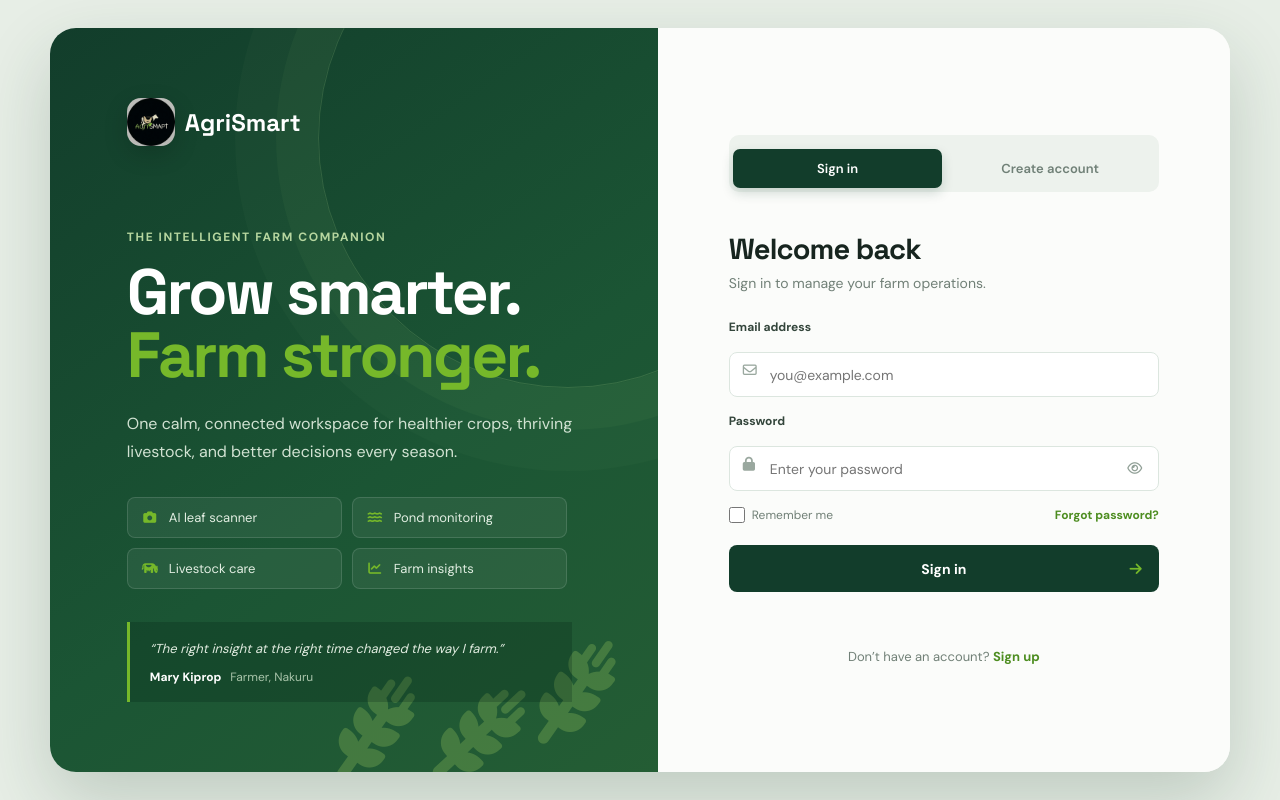
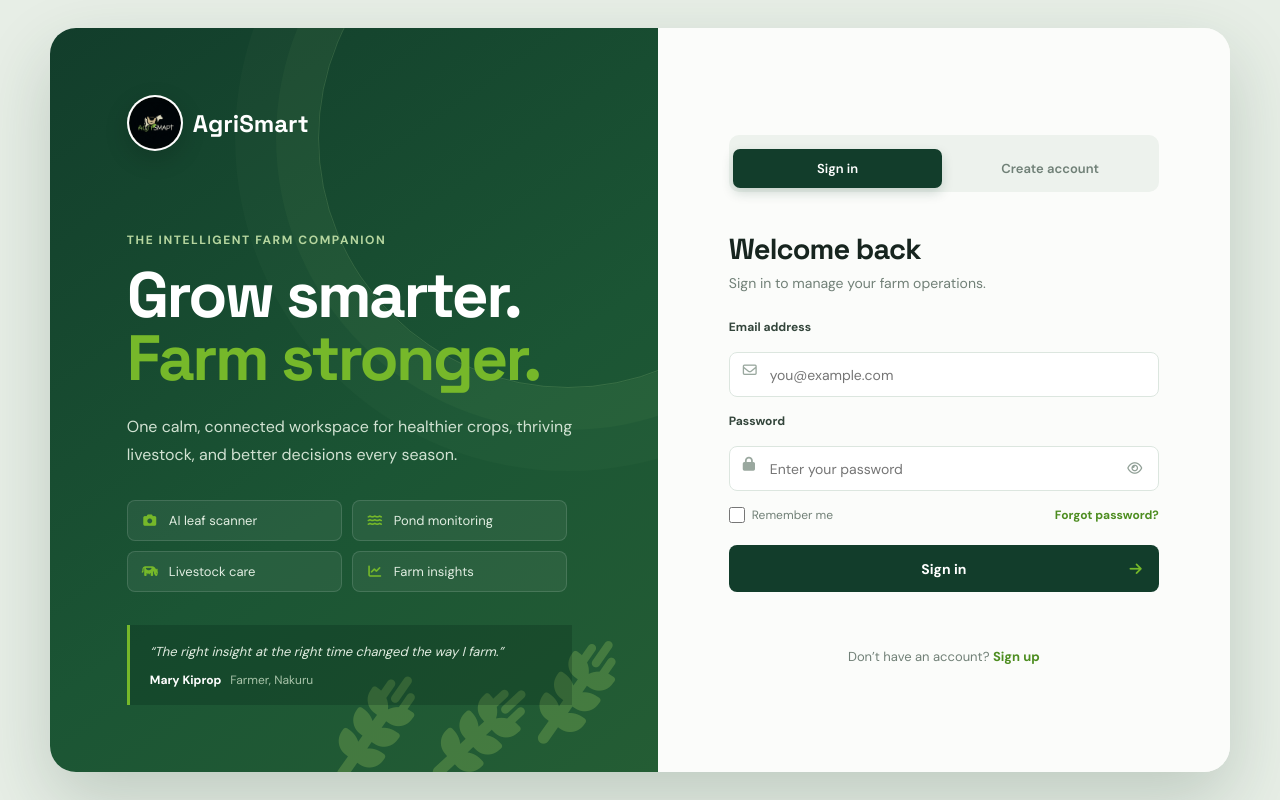
Before and after one commit to Chol1-ai/AgriSmart, a website: page frontend/html/index.html in a window 1280 px wide. Drawn offline with Linux system fonts and the light colour scheme.

Commit message:
Render AgriSmart logo as a circular badge

```diff
--- a/frontend/html/index.html
+++ b/frontend/html/index.html
@@ -17,7 +17,9 @@
       <section class="brand-panel" aria-labelledby="brand-heading">
         <div class="brand-content">
           <a class="brand-mark" href="index.html" aria-label="AgriSmart home">
-            <img src="../assets/images/AgriSmart.jpeg" alt="AgriSmart logo" style="width:48px;height:48px;border-radius:14px;object-fit:cover;box-shadow:0 8px 24px rgba(0,0,0,0.16);" />
+            <span style="width:56px;height:56px;border-radius:50%;overflow:hidden;display:inline-flex;align-items:center;justify-content:center;box-shadow:0 8px 24px rgba(0,0,0,0.16);background:#fff;padding:2px;">
+              <img src="../assets/images/AgriSmart.jpeg" alt="AgriSmart logo" style="width:100%;height:100%;object-fit:cover;border-radius:50%;display:block;" />
+            </span>
             <span>AgriSmart</span>
           </a>
           <p class="eyebrow">The intelligent farm companion</p>
```
